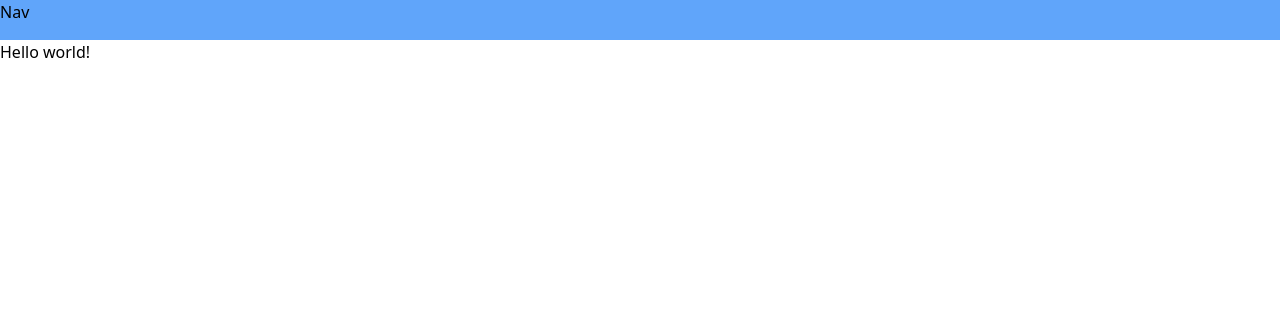
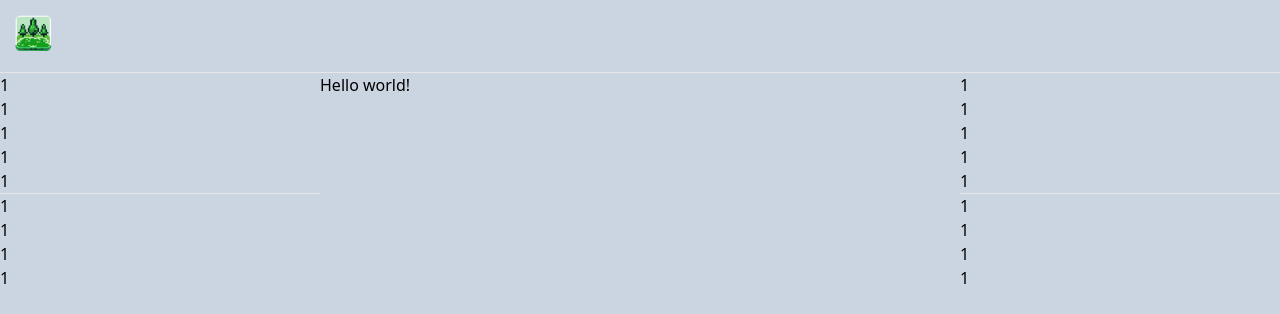
Before and after one commit to Tanachuns/mysite, an Astro site: page / in a window 1280 px wide. Built offline with nearby package versions, Linux system fonts and the light colour scheme; Astro itself is replaced by a stand-in of ours.

Commit message:
add Navbar and Sidebar

```diff
--- a/src/components/Navbar.astro
+++ b/src/components/Navbar.astro
@@ -1,3 +1,12 @@
-<nav class="bg-black">
-  <div class="m-auto h-[40px] bg-blue-400 container">Nav</div>
+---
+import { Image } from "astro:assets";
+import Logo from "../images/favicon.png";
+---
+
+<nav class="border-b">
+  <div class="p-2 m-auto container">
+    <button>
+      <Image src={Logo} alt="A bird." width="50" height="50" loading="eager" />
+    </button>
+  </div>
 </nav>
--- /dev/null
+++ b/src/components/Sidebar.astro
@@ -0,0 +1,18 @@
+---
+const { span } = Astro.props;
+---
+
+<side class="col-span-1">
+  <ul>
+    <li>1</li>
+    <li>1</li>
+    <li>1</li>
+    <li>1</li>
+    <li>1</li>
+    <hr />
+    <li>1</li>
+    <li>1</li>
+    <li>1</li>
+    <li>1</li>
+  </ul>
+</side>
--- a/src/layouts/Layout.astro
+++ b/src/layouts/Layout.astro
@@ -1,5 +1,6 @@
 ---
 import Navbar from "../components/Navbar.astro";
+import Sidebar from "../components/Sidebar.astro";
 
 interface Props {
   title: string;
@@ -9,7 +10,7 @@ const { title } = Astro.props;
 ---
 
 <!doctype html>
-<html lang="en">
+<html lang="th">
   <head>
     <meta charset="UTF-8" />
     <meta name="description" content="Astro description" />
@@ -18,8 +19,12 @@ const { title } = Astro.props;
     <meta name="generator" content={Astro.generator} />
     <title>{title}</title>
   </head>
-  <body>
+  <body class="overflow-x-hidden bg-slate-300">
     <Navbar />
-    <slot />
+    <main class="container m-auto h-[100vh] grid grid-cols-4">
+      <Sidebar />
+      <div class="col-span-2"><slot /></div>
+      <Sidebar />
+    </main>
   </body>
 </html>
--- a/src/pages/index.astro
+++ b/src/pages/index.astro
@@ -3,7 +3,5 @@ import Layout from "../layouts/Layout.astro";
 ---
 
 <Layout title="Homies">
-  <main>
-    <h1 class="">Hello world!</h1>
-  </main>
+  <h1 class="">Hello world!</h1>
 </Layout>
```
Also changed, not shown: src/images/favicon.png (renamed from public/favicon.png).
